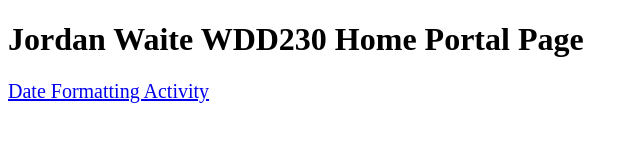
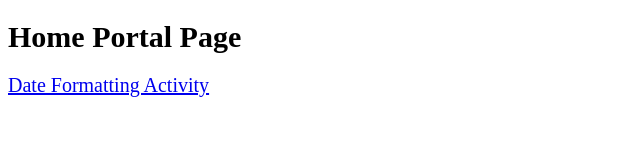
Before and after one commit to Jordan1819/Advanced-Web-Development, a plain HTML site: page index.html in a window 1280 px wide. Shown: the whole page, without its empty margins (0-640 px from the left). Drawn offline with Linux system fonts and the light colour scheme.

Commit message:
Update index.html

```diff
--- a/index.html
+++ b/index.html
@@ -5,7 +5,7 @@
 <title>Home</title>
 </head>
 <body>
-    <h1>Jordan Waite WDD230 Home Portal Page</h1>
+    <h1 style="font-size: 30px;">Home Portal Page</h1>
     <a href="https://codepen.io/Jordan1819/pen/XWBjwNE" style="font-size: 20px;">Date Formatting Activity</a>
 
 </body>
```
